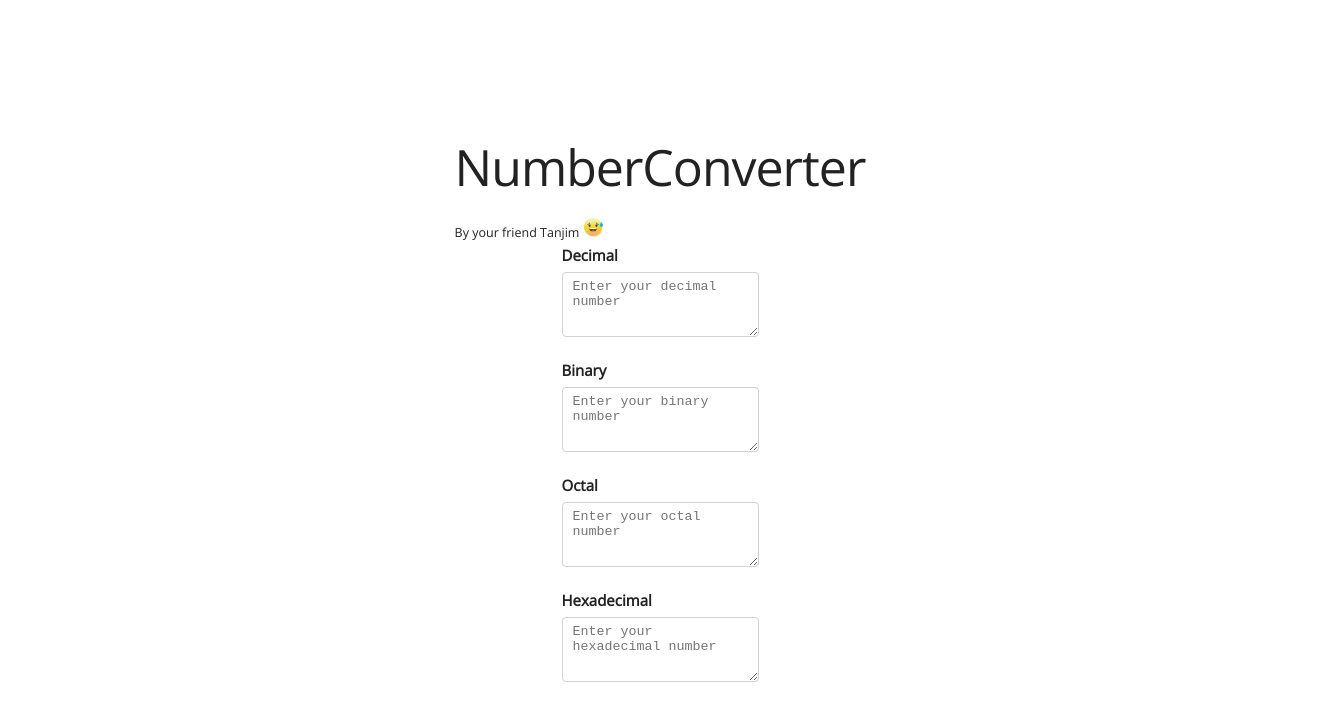
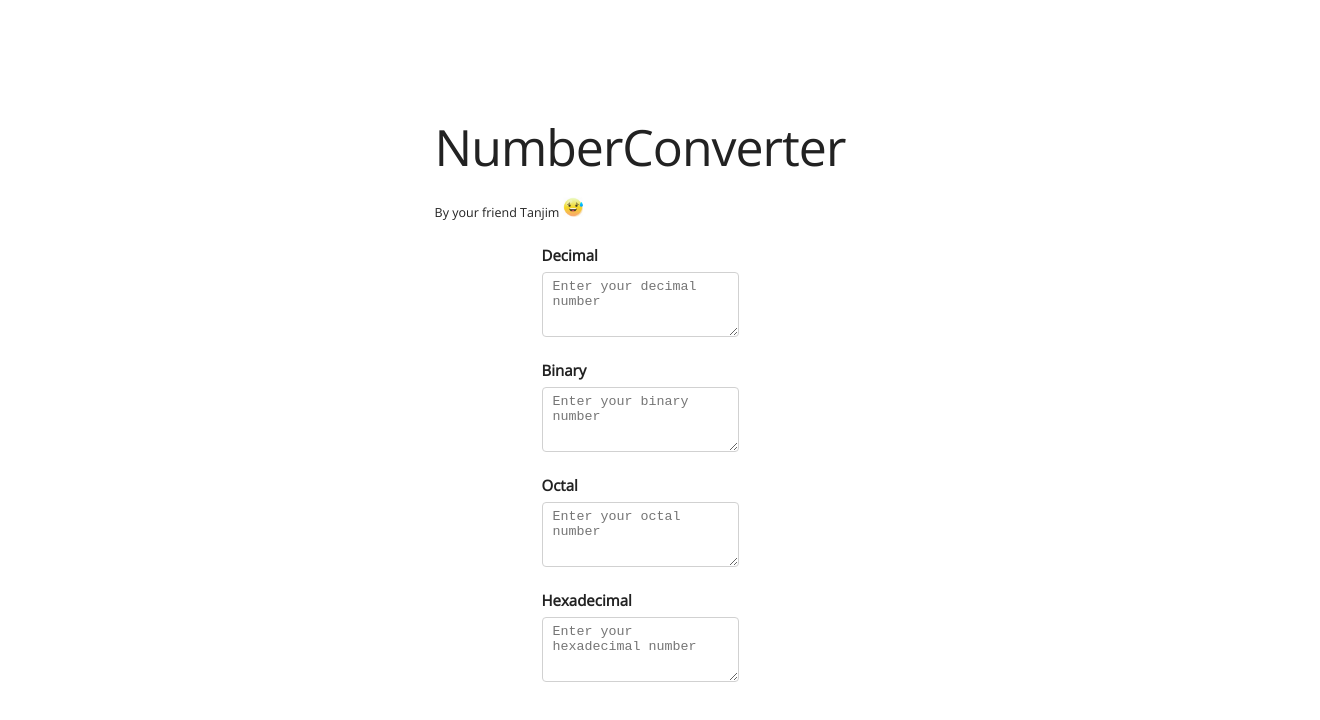
Before and after one commit to Tanjim702/NumberConverter, a React (Create React App) app: page / in a window 1280 px wide. Shown: the top 720 px of the page, 1320 px wide, since content can reach past the window. Built offline with nearby package versions, Linux system fonts and the light colour scheme; no server answers.

Commit message:
Update Tracker.js

```diff
--- a/src/Tracker.js
+++ b/src/Tracker.js
@@ -6,14 +6,13 @@ class Tracker extends Component {
         return (
             <div style={{
                 display:'flex',
-                padding:'20px',
                 width:'100%',
                 flexDirection:'column',
                 height:'100vh',
                 alignItems:'center',
                 justifyContent:'center'
             }}>
-                <header>
+                <header style={{padding:'20px'}}>
                     <h1 style={{display:'block'}}>NumberConverter</h1>
                     <small>By your friend Tanjim <span><img src={images} alt="" style={{width:'20px',height:'20px'}}/></span></small>
                 </header>
```
